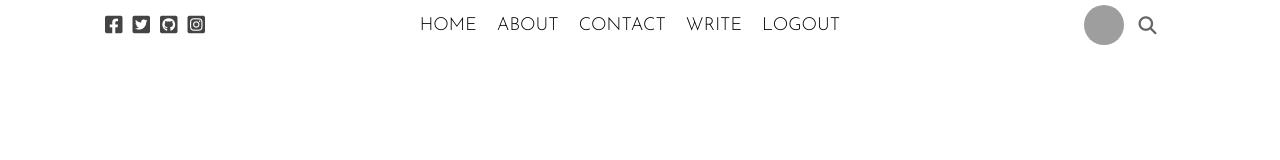
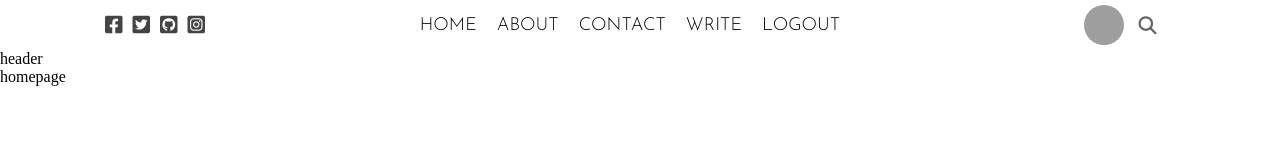
Before and after one commit to Mikolee524/react-node-blog-system, a React (Create React App) app: page / in a window 1280 px wide. Shown: the top 160 px of the page. Built offline with nearby package versions, Linux system fonts and the light colour scheme; grey boxes are pictures that could not be loaded.

Commit message:
add home to app.js

```diff
--- a/src/App.js
+++ b/src/App.js
@@ -1,9 +1,11 @@
 import TopBar from "./topbar/TopBar";
+import Home from "./pages/home/home";
 
 function App() {
   return (
     <>
       <TopBar />
+      <Home />
     </>
   );
 }
--- a/src/pages/home/home.jsx
+++ b/src/pages/home/home.jsx
@@ -1,5 +1,11 @@
 import "./home.css";
+import Header from "../../Header/Header";
 
-export default function home() {
-  return <div>home</div>;
+export default function Home() {
+  return (
+    <div className="home">
+      <Header />
+      homepage
+    </div>
+  );
 }
```
